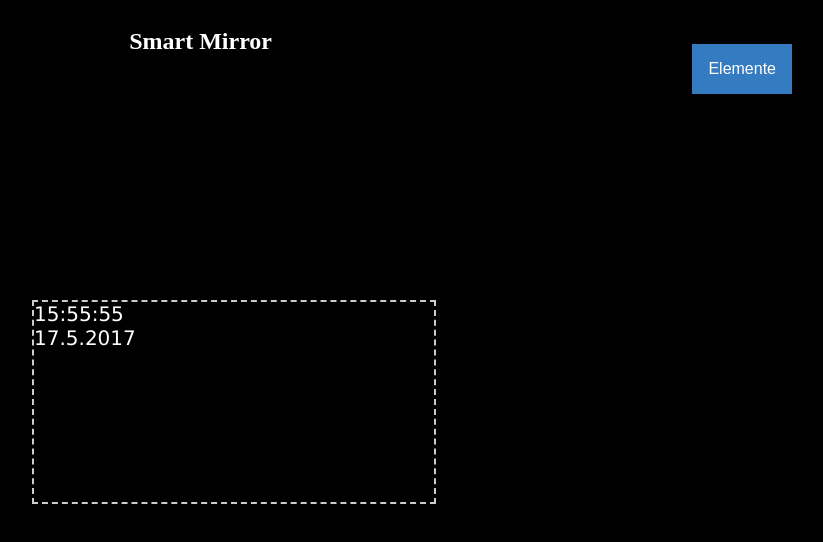
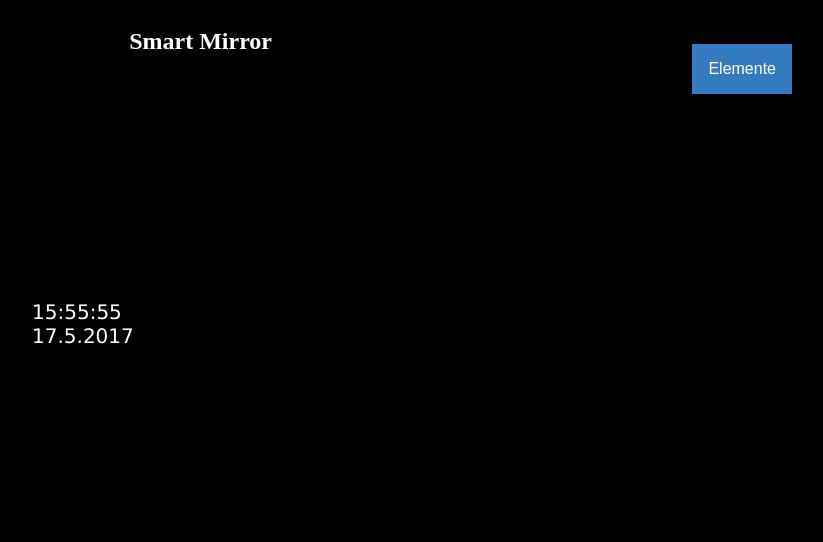
Before and after one commit to luxil/SmartMirror, a website: page NodeJS/client/uhr.html in a window 1280 px wide. Shown: the whole page, without its empty margins (408-1231 px from the left). Drawn offline with nearby package versions, Linux system fonts and the light colour scheme.

Commit message:
Layout Änderungen

```diff
--- a/NodeJS/client/uhr.html
+++ b/NodeJS/client/uhr.html
@@ -4,8 +4,8 @@
 
 <style>
 #makeMeDraggable {
-	width: 400px;
-	height: 200px;
+	width: 150px;
+	height: 100px;
 	position: absolute;
 	left: 50%;
 	top: 50%;
@@ -14,10 +14,8 @@
 	font-family:Verdana,Arial,Helvetica,sans-serif;
 	font-size:20px;
 	font-weight:normal;
-	border: 2px dashed #ccc;
+}
 
-
-}
 divv {
 
 	margin-left: -200px;
```
Also changed, not shown: NodeJS/client/wetter.html (+2 -2 lines).
